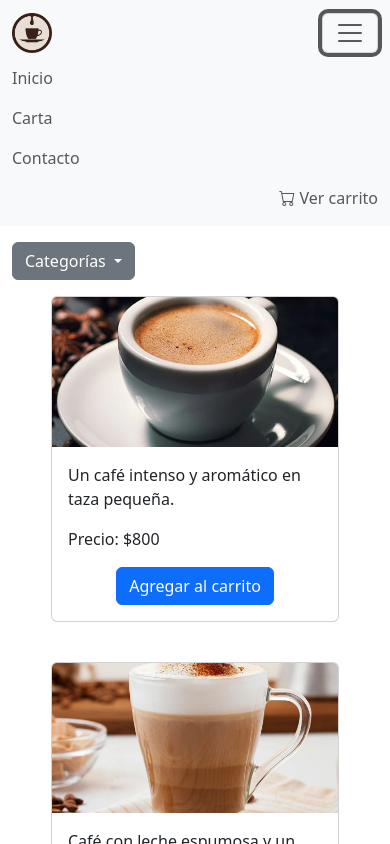
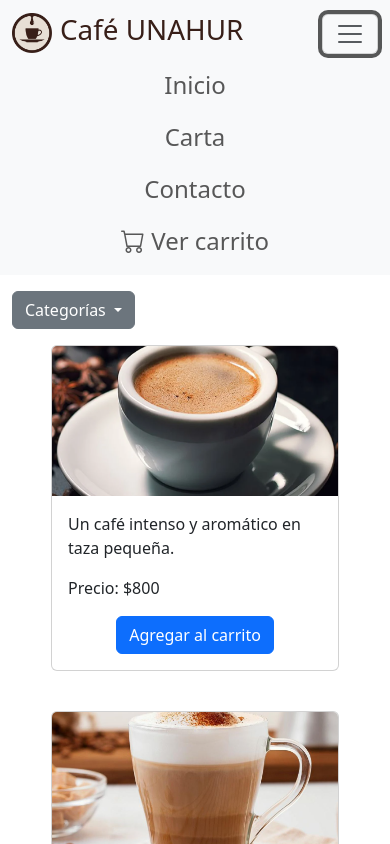
Before and after one commit to leanarn/TP1-CIU-UNAHUR, a React (Vite) app: page /carta in a window 390 px wide. Both pictures are taken after a click on the button "Toggle navigation". Shown: the top 844 px of the page. Built offline with nearby package versions, Linux system fonts and the light colour scheme.

Commit message:
Corrección de estilos de navbar en mobile.

```diff
--- a/src/componentes/Navbar.jsx
+++ b/src/componentes/Navbar.jsx
@@ -1,22 +1,26 @@
 import { Link } from "react-router-dom";
 import logo from "../assets/logo2.png";
-import 'bootstrap-icons/font/bootstrap-icons.css';
+import styles from "./Navbar.module.css";
 
 export default function Navbar({ verCarrito }){
+
 
     return(
         <nav className="navbar sticky-top navbar-expand-lg bg-body-tertiary">
             <div className="container-fluid">
-                <a className="navbar-brand" href="#"><img src={logo} style={{ height: '2.5rem' }} /></a>
+                <Link to="/" className="navbar-brand d-flex" >
+                    <img className={styles.logo} src={logo} />
+                    <h1 className={`ms-2 ${styles.title}`}>Café UNAHUR</h1>
+                </Link>
                 <button className="navbar-toggler" type="button" data-bs-toggle="collapse" data-bs-target="#navbarNavAltMarkup" aria-controls="navbarNavAltMarkup" aria-expanded="false" aria-label="Toggle navigation">
                     <span className="navbar-toggler-icon"></span>
                 </button>
                 <div className="collapse navbar-collapse" id="navbarNavAltMarkup">
                     <div className="navbar-nav" style={{ width: '100%' }}>
-                        <Link to="/" className="nav-link" > Inicio </Link>
-                        <Link to="/carta" className="nav-link" > Carta </Link>
-                        <Link to="/contacto" className="nav-link" > Contacto </Link>
-                        <button className="nav-link" style={{ marginLeft: 'auto' }} onClick={verCarrito}>
+                        <Link to="/" className={`nav-link ${styles.nav_item}`} > Inicio </Link>
+                        <Link to="/carta" className={`nav-link ${styles.nav_item}`} > Carta </Link>
+                        <Link to="/contacto" className={`nav-link ${styles.nav_item}`} > Contacto </Link>
+                        <button className={`nav-link ${styles.nav_item} ${styles.nav_item_carrito}`} onClick={verCarrito}>
                             <i className="bi bi-cart"></i> Ver carrito
                         </button>
                     </div>
--- /dev/null
+++ b/src/componentes/Navbar.module.css
@@ -0,0 +1,20 @@
+.title{
+    display: none;
+}
+.logo{
+    height: 2.5rem;
+}
+.nav_item_carrito{
+    margin-left: auto;
+}
+
+@media (max-width: 990px){
+    .title{
+        display: flex;
+        color: #381f18;
+    }
+    .nav_item{
+        margin: auto;
+        font-size: 1.5rem;
+    }
+}
```
